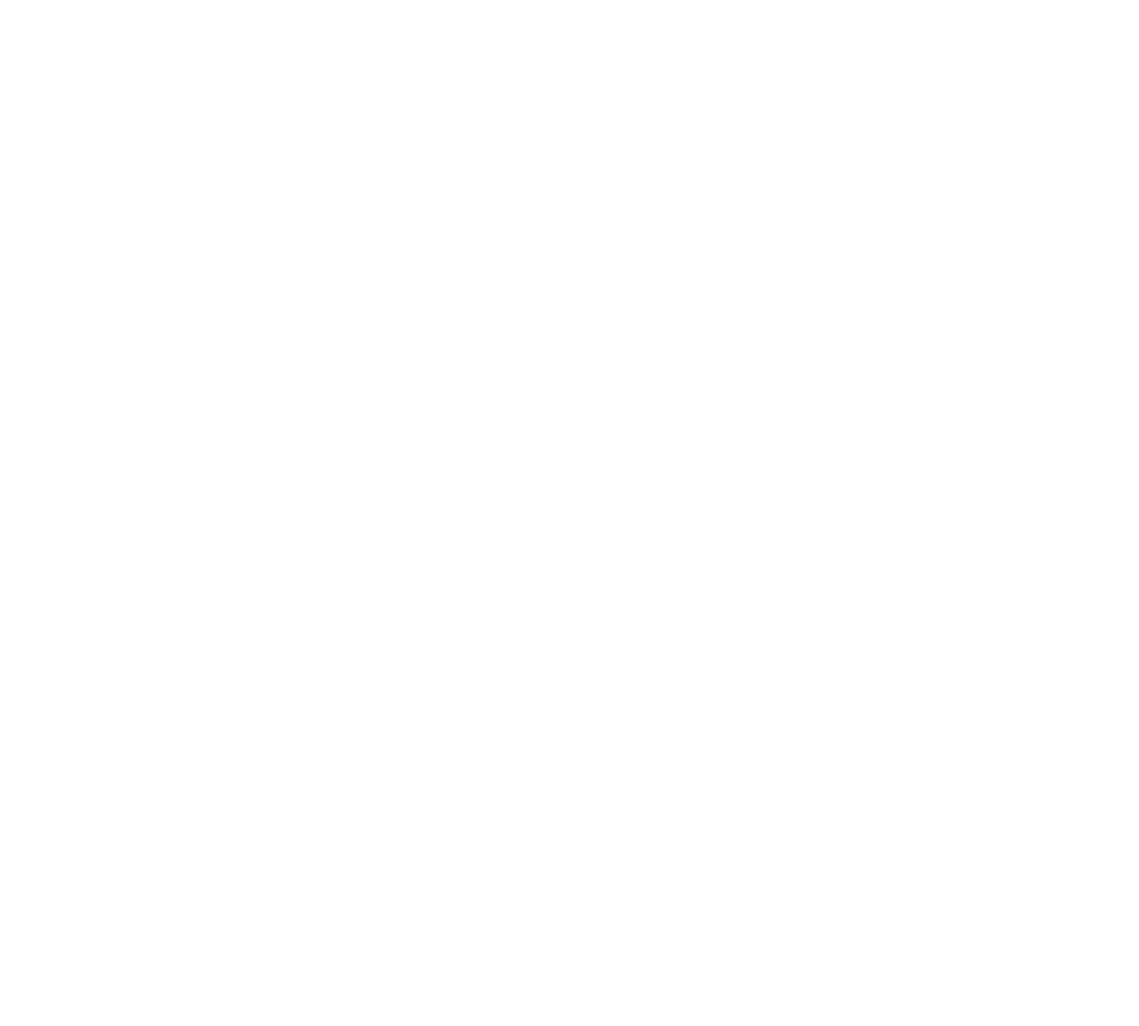
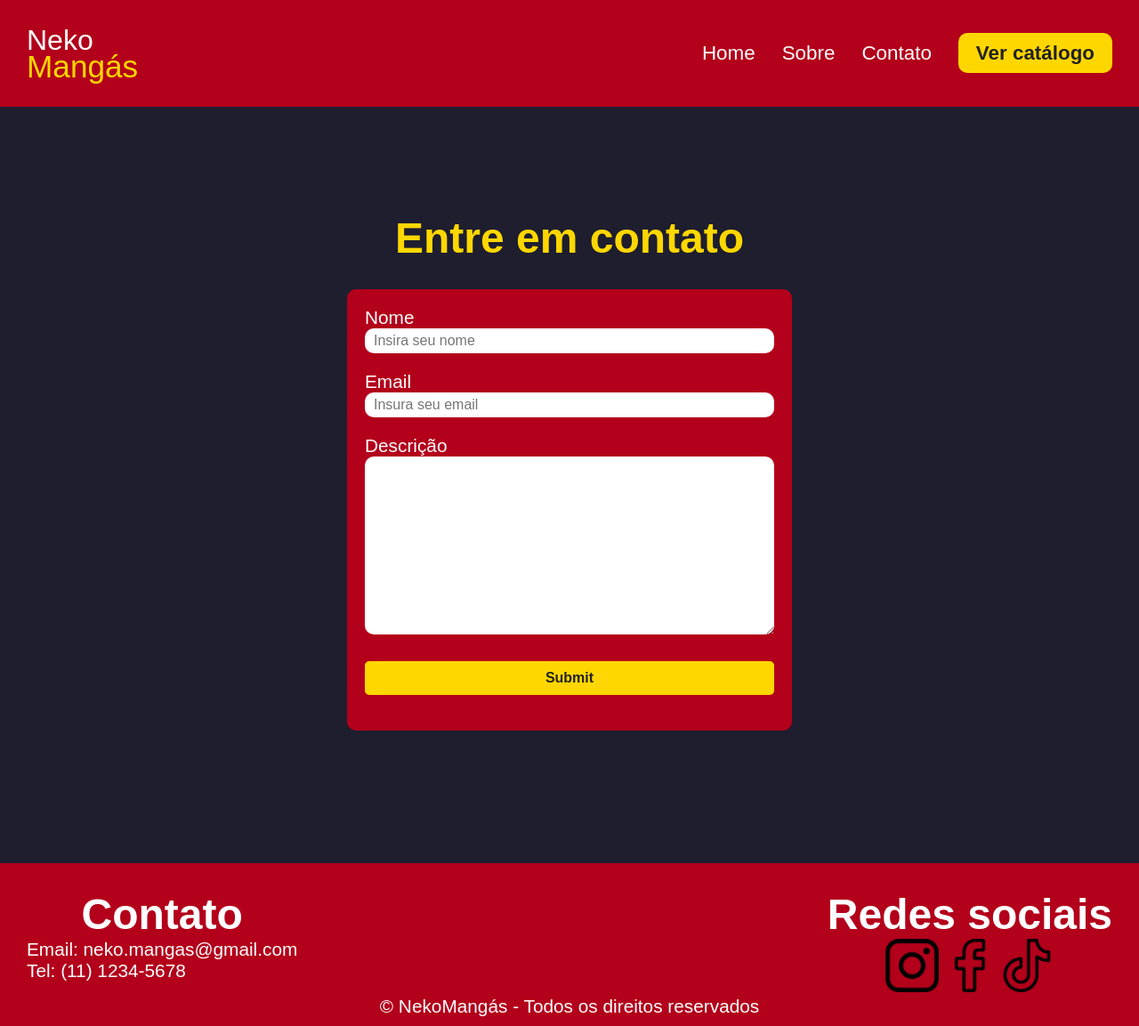
Before and after one commit to Grupo-FIAP-Antonio-Felipe-e-Joao-Vitor/CP3-Front-Web, a plain HTML site: page src/pages/contato.html in a window 1280 px wide. Shown: the whole page at 89% size. Before the commit the page ends 800 px from the top, so only its background shows below. Drawn offline with Linux system fonts and the light colour scheme.

Commit message:
criando e estilizando a pagina contato

```diff
--- a/src/css/style.css
+++ b/src/css/style.css
@@ -76,6 +76,7 @@ header nav ul li a:hover {
     background: var(--cor-font2);
     color: var(--cor-destaque2);
     text-decoration: none;
+    border: 2px solid var(--cor-destaque2);
 }
 
 main {
@@ -163,10 +164,42 @@ main {
     font-size: 1.8rem;
 }
 
+#forms-contato {
+    align-items: center;
+    justify-content: center;
+}
 
+form {
+    display: flex;
+    flex-direction: column;
+    padding: 20px;
+    background: var(--cor-destaque1);
+    border-radius: 10px;
+    width: 500px;
+    height: 100%;
 
+}
 
+form input {
+    margin-bottom: 20px;
+}
 
+form input, textarea {
+    padding: 5px 10px;
+    border-radius: 10px;
+    color: var(--cor-font2);
+    font-size: 1rem;
+    border: none;
+}
+
+#descricao {
+    height: 200px;
+}
+
+form .btn {
+    margin-top: 30px;
+    border-radius: 5px;
+}
 
 
 footer {
--- a/src/pages/contato.html
+++ b/src/pages/contato.html
@@ -0,0 +1,66 @@
+<!DOCTYPE html>
+<html lang="pt-BR">
+<head>
+    <meta charset="UTF-8">
+    <meta name="viewport" content="width=device-width, initial-scale=1.0">
+    <link rel="stylesheet" href="../css/style.css">
+    <script defer src="../js/script.js"></script>
+    <title>Neko Mangás - Contato</title>
+</head>
+<body>
+    <header>
+        <a href="../../index.html" id="logo">
+            <h1>Neko</h1>
+            <h2>Mangás</h2>
+        </a>
+        <nav>
+            <ul>
+                <li><a href="../../index.html">Home</a></li>
+                <li><a href="./sobre.html">Sobre</a></li>
+                <li><a href="./contato.html">Contato</a></li>
+                <li><a href="./produtos.html" class="btn">Ver catálogo</a></li>
+            </ul>
+        </nav>
+    </header>
+
+    <main id="forms-contato">
+        <h2 class="titulo">Entre em contato</h2>
+        <form>
+            <label class="sub-titulo" for="nome">Nome</label>
+            <input type="text" name="nome" placeholder="Insira seu nome" required>
+
+            <label class="sub-titulo" for="email">Email</label>
+            <input type="email" name="email" placeholder="Insura seu email" required>
+
+            <label class="sub-titulo" for="descricao">Descrição</label>
+            <textarea name="descricao" id="descricao" required></textarea>
+
+            <input type="submit" class="btn">
+        </form>
+    </main>
+
+    <footer>
+        <div id="rodape">
+            <div id="rodape-contatos">
+                <h2 class="titulo">Contato</h2>
+                <div id="-meios-contato">
+                    <h2 class="sub-titulo">Email: neko.mangas@gmail.com</h2>
+                    <h2 class="sub-titulo">
+Tel: (11) 1234-5678</h2>
+                </div>
+            </div>
+            <div id="rodape-redes">
+                <h2 class="titulo">Redes sociais</h2>
+                <div id="redes">
+                    <img src="../assets/intagram_logo.png" alt="Instagram_logo" id="redes_icone">
+                    <img src="../assets/facebook_logo.png" alt="Facebook_logo" id="redes_icone">
+                    <img src="../assets/tiktok_logo.png" alt="Tiktok_logo" id="redes_icone">
+                </div>
+            </div>
+        </div>
+        <div id="direitos">
+            <h2 class="sub-titulo">&copy; NekoMangás - Todos os direitos reservados</h2>
+        </div>
+    </footer>
+</body>
+</html>
```
